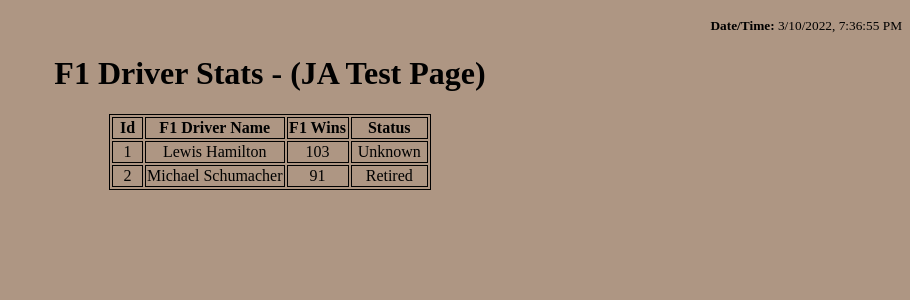
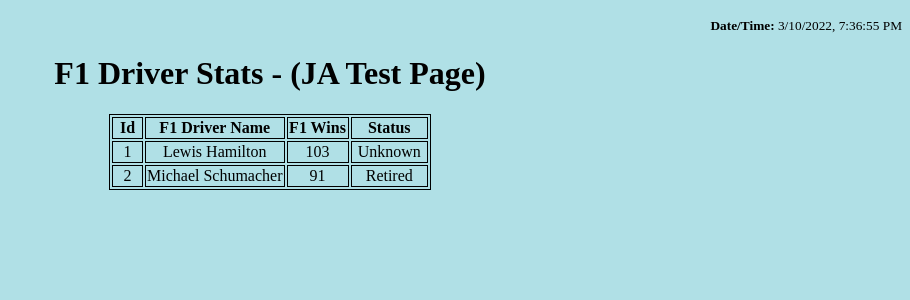
Before and after one commit to Jaikar11/JaFlaskWebDbAppSrvr, a Flask app: page / in a window 1280 px wide. Shown: the top 300 px of the page, without its empty margins (370-1280 px from the left). Run offline with Flask 2, Linux system fonts and the light colour scheme; data comes from the database, SQL or seed files in the repository.

Commit message:
updated version

```diff
--- a/templates/home.html
+++ b/templates/home.html
@@ -11,7 +11,7 @@ table, th, td {
 }
 
 </style>
-<body style="background-color:rgb(174, 150, 131);">
+<body style="background-color:powderblue;">
 <header>
     <p align="right"><small><b>Date/Time:</b> <span id="datetime"></span></small> </p>
     <script>var dt = new Date();
```
